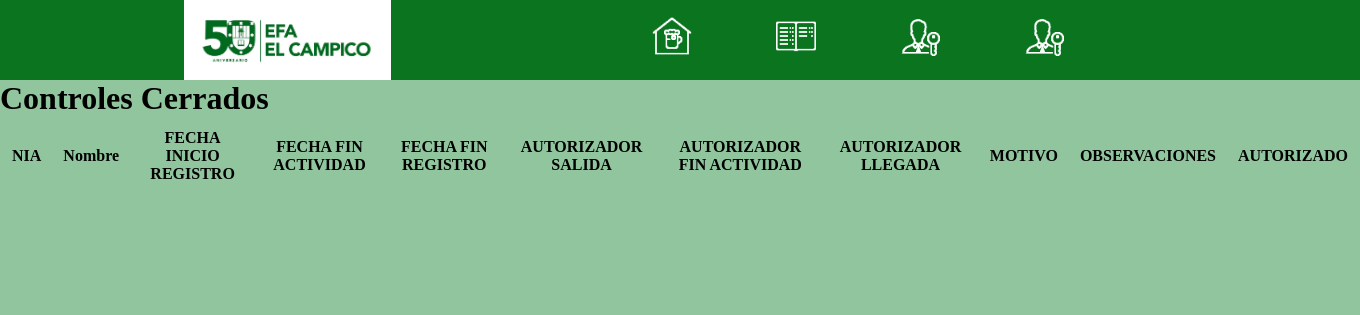
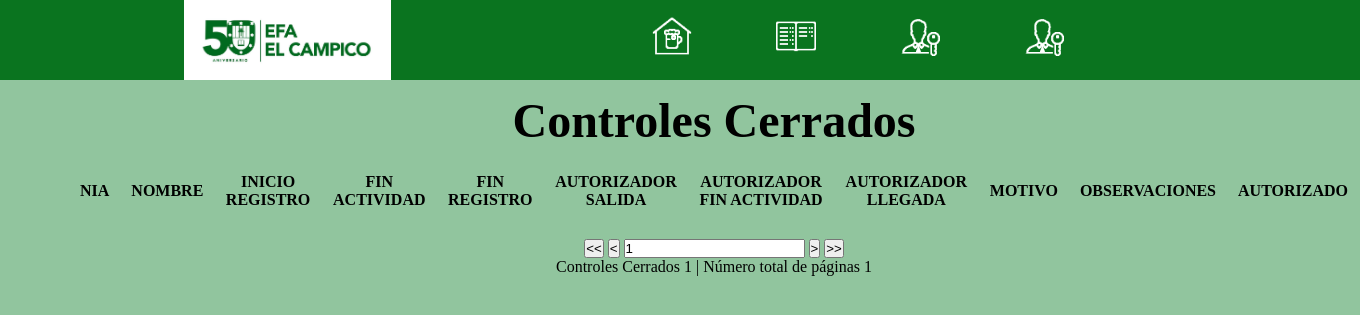
Before and after one commit to zZDANTI/ControlDeSalidas, a PHP site: page /controlesCerrados.php in a window 1360 px wide. Shown: the top 315 px of the page. Run offline with PHP 8.4, Linux system fonts and the light colour scheme; the visitor is signed in with stand-in values (Sample User, id 1); data comes from the database, SQL or seed files in the repository; tables that the repository leaves empty hold one stand-in row (values such as "Sample post"); lists and menus that the app fills with data are empty; some libraries are stand-ins or nearby versions.

Commit message:
Se ha añadido un paginador
En el historial de control se ha añadido un paginador

```diff
--- a/controlAlumno.php
+++ b/controlAlumno.php
@@ -200,6 +200,7 @@ try {
                        </div>
                    </tbody>
                </table>
+               <br>
                <form action="controlAlumno.php" class="paginador" method="post">
                 <input type="submit" name="primera" value="<<">
                     <input type="submit" name="anterior" value="<">
--- a/controlesCerrados.php
+++ b/controlesCerrados.php
@@ -1,6 +1,31 @@
 <?php
 include ('php/bloqueo.php');
 include ('php/conexion.php');
+
+$pagina = isset($_POST["pagina"])? $_POST["pagina"]:1;
+
+
+$sql_count = 'SELECT count(*) AS total FROM control WHERE true';
+    $num_registros=10;
+    $sql_where  = "";
+
+    $filters = [];
+
+    $stmt = $conexion->prepare($sql_count.$sql_where);
+    $stmt->execute($filters);
+    $arrAlumnos = $stmt->fetch(PDO::FETCH_ASSOC);
+    $controlCerrado = $arrAlumnos["total"];
+    $total_paginas = ceil($controlCerrado/$num_registros);
+
+    // Paginador
+    if (isset($_POST["primera"]) && $pagina>1)
+        $pagina = 1;
+    if (isset($_POST["anterior"]) && $pagina>1)
+        $pagina--;
+    if (isset($_POST["siguiente"]) && $pagina<$total_paginas)
+        $pagina++;
+    if (isset($_POST["ultima"]) && $pagina<$total_paginas)
+        $pagina = $total_paginas;
 
 try {
     # Recoger los controles
@@ -48,19 +73,18 @@ try {
 
         </nav>
     </header>
-    <main>
-        <div class="controlesCerradosHead">
-            <h1>Controles Cerrados</h1>
-        </div>
+    <div class="controlCerrado">
+        <div class="controlesCerradosHead"><h1>Controles Cerrados</h1></div>
+
         <div class="controlesCerradosBody">
             <table>
                 <thead>
                 <tr>
                     <th>NIA</th>
-                    <th>Nombre</th>
-                    <th>FECHA INICIO REGISTRO</th>
-                    <th>FECHA FIN ACTIVIDAD</th>
-                    <th>FECHA FIN REGISTRO</th>
+                    <th>NOMBRE</th>
+                    <th>INICIO REGISTRO</th>
+                    <th>FIN ACTIVIDAD</th>
+                    <th>FIN REGISTRO</th>
                     <th>AUTORIZADOR SALIDA</th>
                     <th>AUTORIZADOR FIN ACTIVIDAD</th>
                     <th>AUTORIZADOR LLEGADA</th>
@@ -89,8 +113,18 @@ try {
                 ?>
                 </tbody>
             </table>
+            <br>
+            <form action="controlesCerrados.php" class="paginador" method="post">
+                <input type="submit" name="primera" value="<<">
+                    <input type="submit" name="anterior" value="<">
+                        <input type="text" name="pagina" value="<?php echo $pagina ?>">
+                        <input type="submit" name="siguiente" value=">">
+                        <input type="submit" name="ultima" value=">>">
+                    </form>
+                    <p>Controles Cerrados <?php echo $controlCerrado ?> | Número total de páginas <?php echo $total_paginas ?></p>
+                </div>
         </div>
-    </main>
+    </div>
     </body>
     </html>
 
--- a/css/controlSalidas.css
+++ b/css/controlSalidas.css
@@ -212,11 +212,6 @@ body{
 
 /*-----------------Control De Alumno---------------------*/
 
-.controlAlumno{
-    justify-content: space-between;
-    width: 100%;
-}
-
 .alumnos-body{
     margin-left: 23%;
     text-align: center;
@@ -244,3 +239,19 @@ th{
     }
 }
 /*-----------------Fin Control De Alumno-----------------*/
+
+/*-----------------Controles Cerrados--------------------*/
+
+.controlCerrado{
+    margin-left: 5%;
+    text-align: center;
+
+}
+
+.controlesCerradosHead{
+    font-size: 150%;
+    padding-top: 1%;
+    padding-bottom: 1%;
+}
+
+/*---------------Fin Controles Cerrados------------------*/
```
